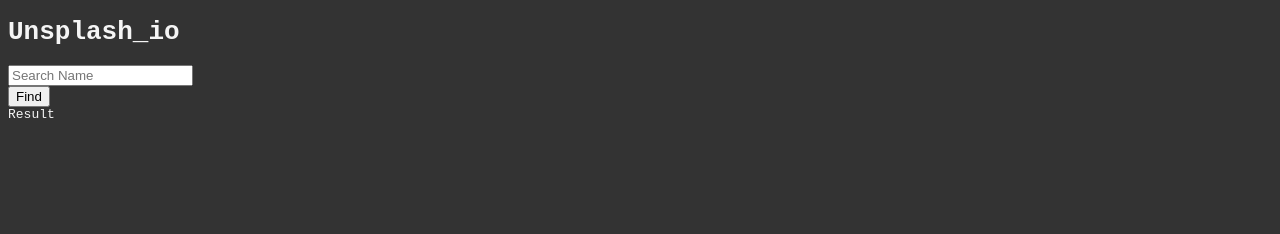
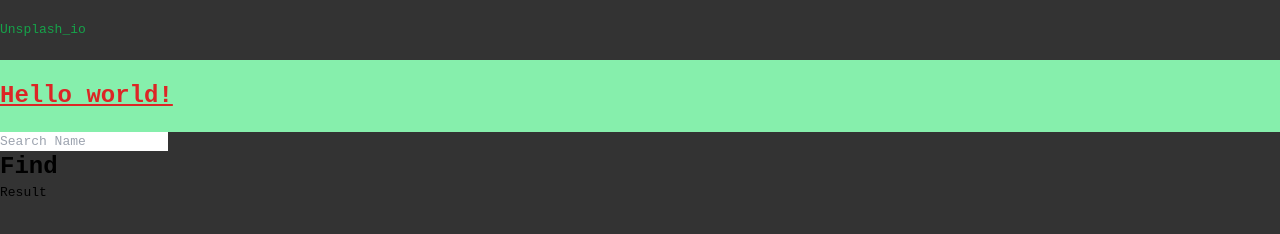
Before and after one commit to rickyanchores/Unsplash_io, a website: page index.html in a window 1280 px wide. Drawn offline with nearby package versions, Linux system fonts and the light colour scheme.

Commit message:
added tailwind

```diff
--- a/index.html
+++ b/index.html
@@ -4,20 +4,27 @@
     <meta charset="UTF-8">
     <meta http-equiv="X-UA-Compatible" content="IE=edge">
     <meta name="viewport" content="width=device-width, initial-scale=1.0">
+    <script src="https://cdn.tailwindcss.com"></script>
     <link rel="stylesheet" href="./styles/styles.css">
     <title>Unsplash_io</title>
 </head>
 <body>
-    <h1>Unsplash_io</h1>
+    <h1 class="py-5 text-green-600">Unsplash_io</h1>
+
+
+    <h1 class="text-2xl text-red-600 py-5 bg-green-300 font-bold underline">
+        Hello world!
+    </h1>
 
     <div class="input-container">
         <input type="text" class="inputField" placeholder="Search Name">
     </div>
 
-    <button class="btn">Find</button>
+    <button class="btn font-bold text-2xl">Find</button>
 
     <div class="result">Result</div>
 
     <script src="./main.js"></script>
+
 </body>
 </html>
--- /dev/null
+++ b/package.json
@@ -0,0 +1,5 @@
+{
+  "dependencies": {
+    "tailwindcss": "^3.3.1"
+  }
+}
--- a/styles/styles.scss
+++ b/styles/styles.scss
@@ -4,6 +4,6 @@
 
 body{
     background-color: $bgColor;
-    color: $textColor;
+    //color: $textColor;
     font-family: monospace;
 }
```
Also changed, not shown: styles/styles.css, 2 other files.
